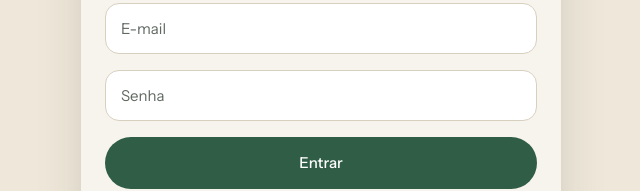
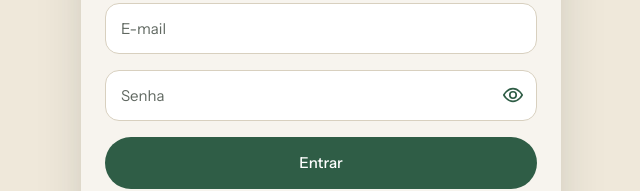
Before and after one commit to VictorHugoSimon/allankardecpenapolis, a Next.js app in the folder apps/app/: page /entrar in a window 1280 px wide. Shown: the part 359-550 px from the top of the page, without its empty margins (319-959 px from the left). Built offline with nearby package versions, Linux system fonts and the light colour scheme; no server answers.

Commit message:
feat(pwa): botão de olho no login de membros

```diff
--- a/apps/app/src/app/(acesso)/entrar/FormEntrar.tsx
+++ b/apps/app/src/app/(acesso)/entrar/FormEntrar.tsx
@@ -1,7 +1,7 @@
 'use client';
 
 import Link from 'next/link';
-import { useActionState } from 'react';
+import { useActionState, useState } from 'react';
 import { botaoPrimario, botaoSecundario, campo, textoErro } from '@/lib/estilos';
 import { entrar } from '../actions';
 
@@ -13,6 +13,7 @@ export function FormEntrar({
   codigoDisponivel?: boolean;
 }) {
   const [estado, enviar, enviando] = useActionState(entrar, {});
+  const [mostrarSenha, setMostrarSenha] = useState(false);
   return (
     <>
       <form action={enviar} className="mt-2.5 flex flex-col gap-4" noValidate>
@@ -44,17 +45,27 @@ export function FormEntrar({
           <label htmlFor="senha" className="sr-only">
             Senha
           </label>
+          <div className="relative">
           <input
             id="senha"
             name="senha"
-            type="password"
+            type={mostrarSenha ? 'text' : 'password'}
             autoComplete="current-password"
             placeholder="Senha"
             required
             aria-invalid={estado.erros?.senha ? true : undefined}
             aria-describedby={estado.erros?.senha ? 'senha-erro' : undefined}
-            className={campo}
+            className={`${campo} pr-14`}
           />
+          <button type="button" aria-label={mostrarSenha ? 'Ocultar senha' : 'Mostrar senha'} aria-pressed={mostrarSenha}
+            onClick={() => setMostrarSenha(v => !v)}
+            className="text-green absolute inset-y-0 right-0 flex w-12 items-center justify-center rounded-r-xl text-xl"
+          >{mostrarSenha ? (
+              <svg viewBox="0 0 24 24" fill="none" stroke="currentColor" strokeWidth="1.8" width="22" height="22" aria-hidden="true"><path d="M3 3l18 18M10.6 5.1A10.8 10.8 0 0 1 12 5c5.2 0 8.8 4.4 10 7-0.5 1.1-1.4 2.5-2.6 3.8M6.6 6.6C4.3 8 2.8 10.5 2 12c1.2 2.6 4.8 7 10 7 1.1 0 2.2-.2 3.2-.5"/><path d="M9.5 9.5a3.5 3.5 0 0 0 5 5"/></svg>
+            ) : (
+              <svg viewBox="0 0 24 24" fill="none" stroke="currentColor" strokeWidth="1.8" width="22" height="22" aria-hidden="true"><path d="M2 12s3.6-7 10-7 10 7 10 7-3.6 7-10 7S2 12 2 12Z"/><circle cx="12" cy="12" r="3.5"/></svg>
+            )}<span className="sr-only">{mostrarSenha ? 'Ocultar' : 'Mostrar'}</span></button>
+          </div>
           {estado.erros?.senha ? (
             <p id="senha-erro" className={textoErro}>
               {estado.erros.senha}
```
